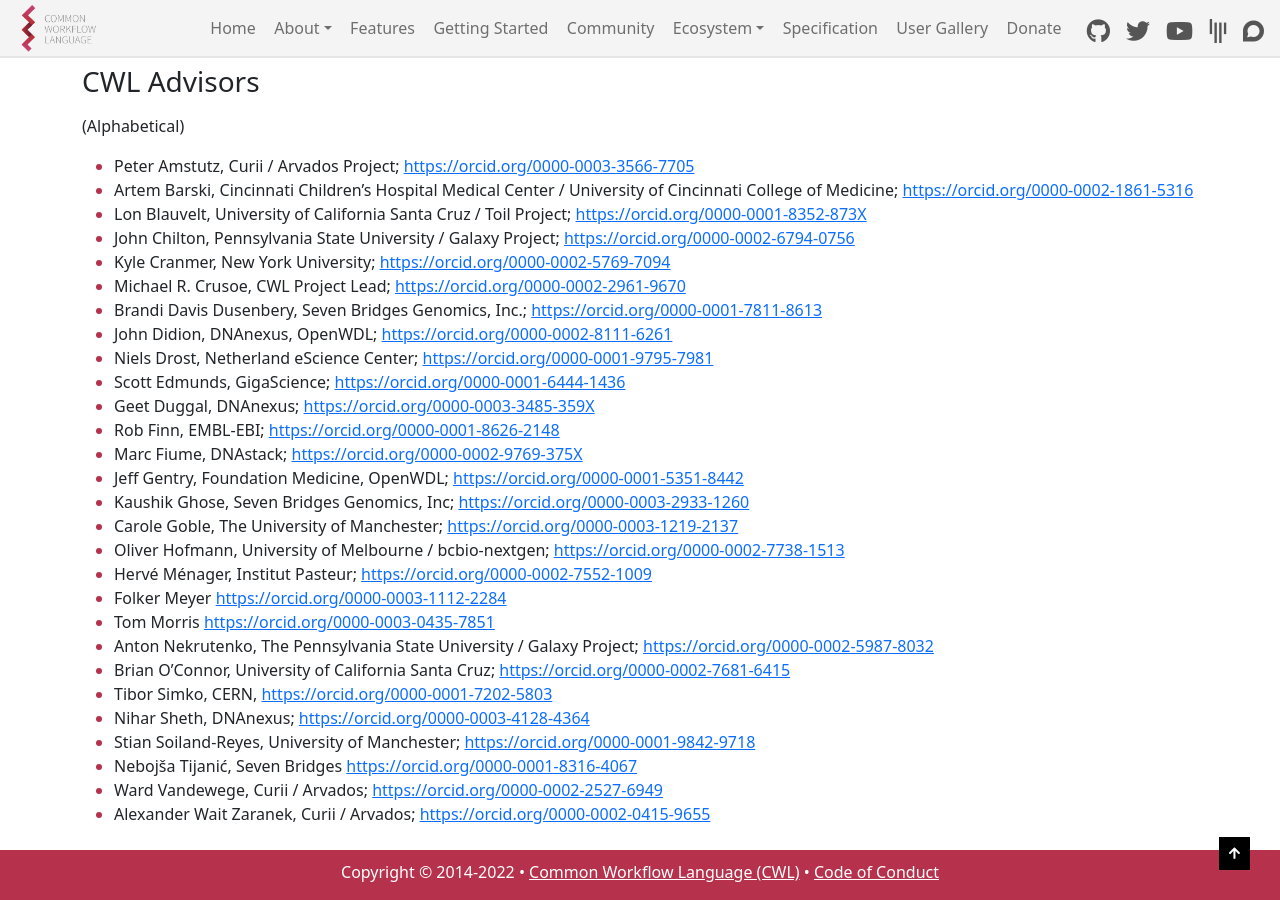
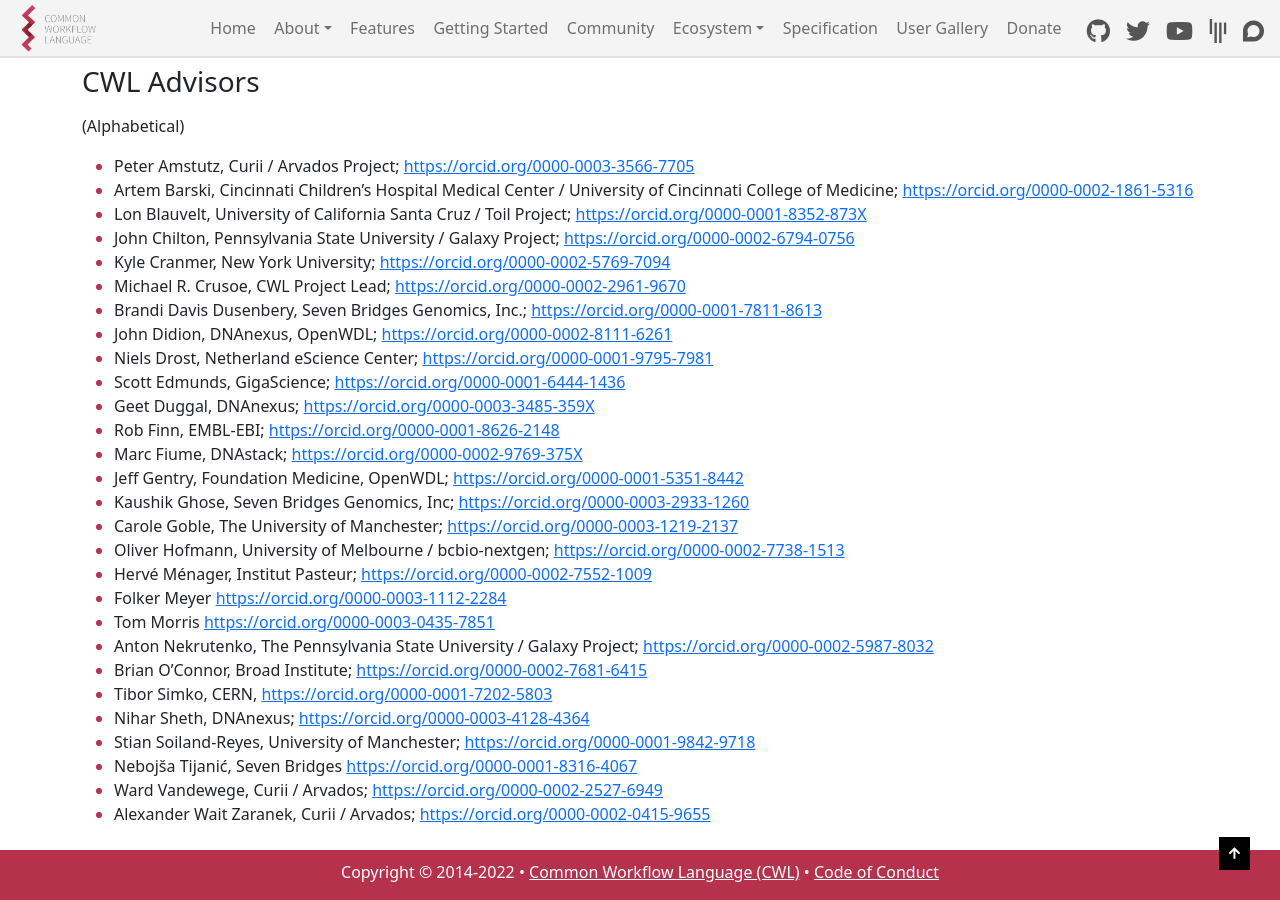
Before and after one commit to common-workflow-language/cwl-website, a Jekyll site: the page built from content/contributors.md, in a window 1280 px wide and 900 px high, scrolled down 1517 px. Built offline with Jekyll 4.4.1, drawn with Linux system fonts in a browser that asks for light colours.

Commit message:
Update content/contributors.md
Co-authored-by: Michael R. Crusoe <1330696+mr-c@users.noreply.github.com>

```diff
--- a/content/contributors.md
+++ b/content/contributors.md
@@ -91,7 +91,7 @@
 *   Folker Meyer <https://orcid.org/0000-0003-1112-2284>
 *   Tom Morris <https://orcid.org/0000-0003-0435-7851>
 *   Anton Nekrutenko, The Pennsylvania State University / Galaxy Project; <https://orcid.org/0000-0002-5987-8032>
-*   Brian O'Connor, University of California Santa Cruz; <https://orcid.org/0000-0002-7681-6415>
+*   Brian O'Connor, Broad Institute; <https://orcid.org/0000-0002-7681-6415>
 *   Tibor Simko, CERN, <https://orcid.org/0000-0001-7202-5803>
 *   Nihar Sheth, DNAnexus; <https://orcid.org/0000-0003-4128-4364>
 *   Stian Soiland-Reyes, University of Manchester; <https://orcid.org/0000-0001-9842-9718>
```
